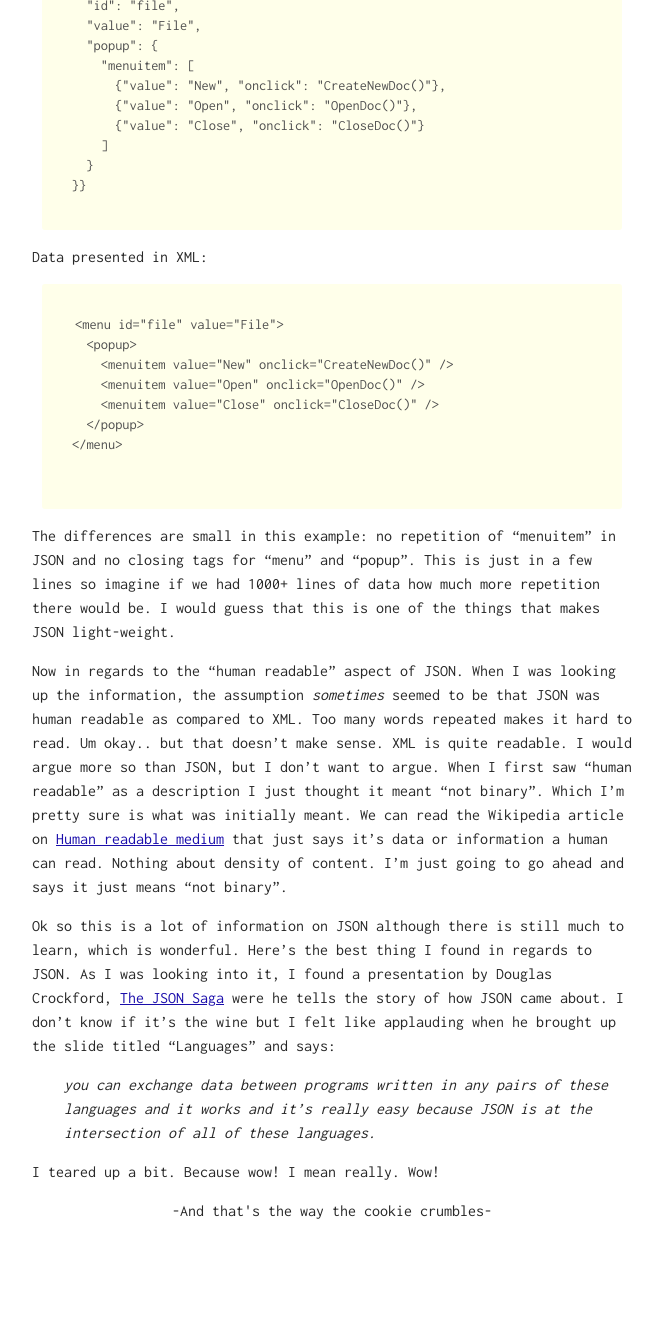
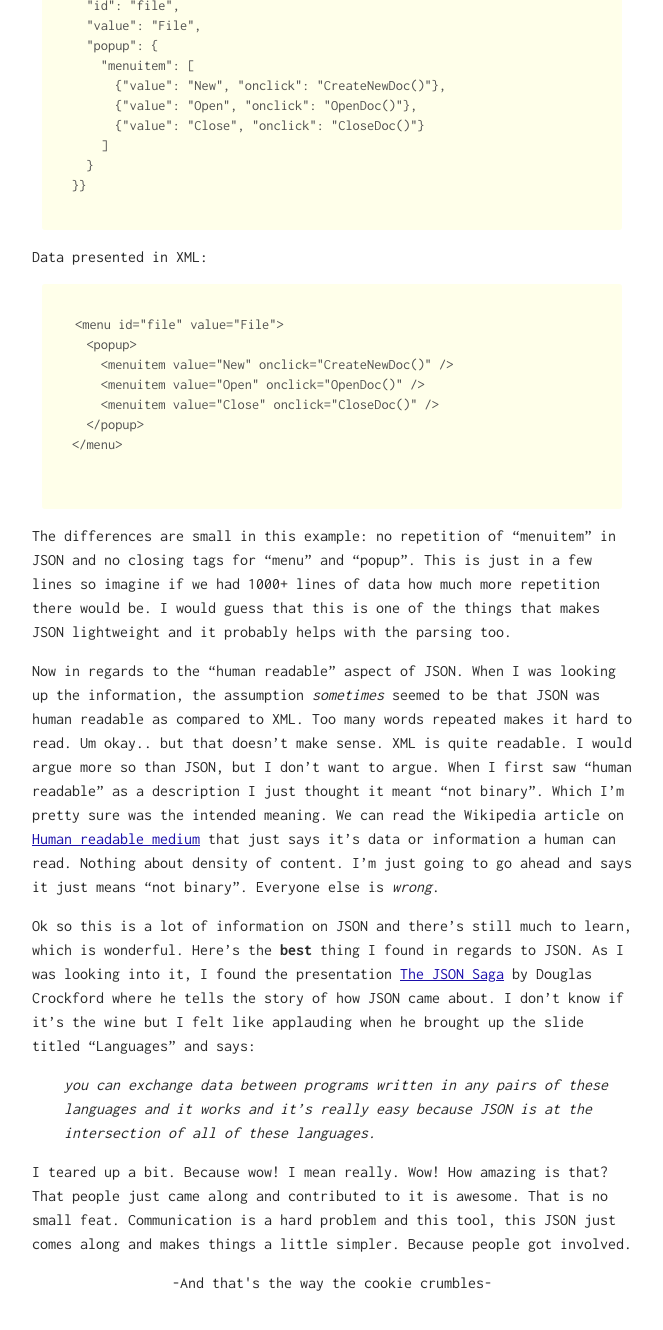
Before and after one commit to dolliars/heyheather, a Jekyll site: the page built from _posts/2019-04-16-hey-json.md, in a window 1280 px wide and 1400 px high, scrolled down 2447 px. Shown: the top 1330 px of the window, without its empty margins (308-971 px from the left). Built offline with Jekyll 4.4.1, drawn with Linux system fonts in a browser that asks for light colours; some of the changed text lies outside the part shown.

Commit message:
The word, the word, the word is the bird. no wait.

```diff
--- a/_posts/2019-04-16-hey-json.md
+++ b/_posts/2019-04-16-hey-json.md
@@ -39,13 +39,13 @@ we even have it? A few things that come up when you search for an explanation on
 JSON are:
 
 - what its name stands for: JavaScript Object Notation
-- assertions that it's light weight
+- assertions that it's lightweight
 - assertions that it's human readable
 
 This means nothing to me. I need more context than this. What I've read up to
 now just seems to repeat what is written on the [JSON website][json]. Although
-it's direct, concise, and is represented well in the railroad diagrams, I still
-feel like I'm missing something. Let's look into it!
+the information is direct, concise, and is represented well in the railroad
+diagrams, I still feel like I'm missing something. Let's look into it!
 
 ## JSON who?
 
@@ -130,30 +130,35 @@ Data presented in XML:
 The differences are small in this example: no repetition of "menuitem" in JSON
 and no closing tags for "menu" and "popup". This is just in a few lines so
 imagine if we had 1000+ lines of data how much more repetition there would be. I
-would guess that this is one of the things that makes JSON light-weight.
+would guess that this is one of the things that makes JSON lightweight and it
+probably helps with the parsing too.
 
 Now in regards to the "human readable" aspect of JSON. When I was looking up the
 information, the assumption *sometimes* seemed to be that JSON was human
 readable as compared to XML. Too many words repeated makes it hard to read. Um
 okay.. but that doesn't make sense. XML is quite readable. I would argue more so
 than JSON, but I don't want to argue. When I first saw "human readable" as a
-description I just thought it meant "not binary". Which I'm pretty sure is what
-was initially meant. We can read the Wikipedia article on [Human readable
+description I just thought it meant "not binary". Which I'm pretty sure was the
+intended meaning. We can read the Wikipedia article on [Human readable
 medium][wiki-human-readable] that just says it's data or information a human can
 read. Nothing about density of content. I'm just going to go ahead and says it
-just means "not binary".
+just means "not binary". Everyone else is *wrong*.
 
-Ok so this is a lot of information on JSON although there is still much to
-learn, which is wonderful. Here's the best thing I found in regards to JSON. As
-I was looking into it, I found a presentation by Douglas Crockford, [The JSON
-Saga][vimeo-json-saga] were he tells the story of how JSON came about. I don't
+Ok so this is a lot of information on JSON and there's still much to learn,
+which is wonderful. Here's the **best** thing I found in regards to JSON. As I
+was looking into it, I found the presentation [The JSON Saga][vimeo-json-saga]
+by Douglas Crockford where he tells the story of how JSON came about. I don't
 know if it's the wine but I felt like applauding when he brought up the slide
 titled "Languages" and says:
+
 >you can exchange data between programs written in any pairs of these languages
 >and it works and it's really easy because JSON is at the intersection of all of
 >these languages.
 
-I teared up a bit. Because wow! I mean really. Wow!
+I teared up a bit. Because wow! I mean really. Wow! How amazing is that? That
+people just came along and contributed to it is awesome. That is no small feat.
+Communication is a hard problem and this tool, this JSON just comes along and
+makes things a little simpler. Because people got involved.
 
 [google-manifest]: https://developer.chrome.com/extensions/manifest
 [json]: https://www.json.org/
```
Also changed, not shown: other parts of _posts/2019-04-16-hey-json.md (+4 -4 lines).
